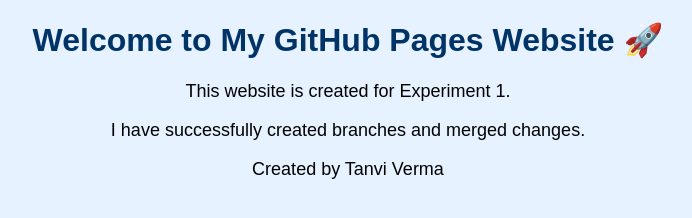
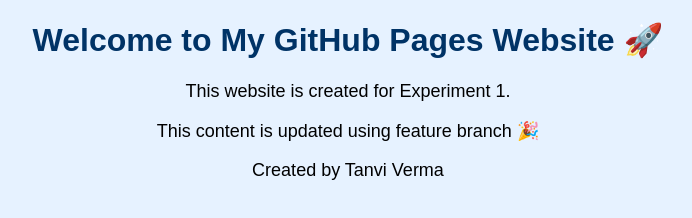
Before and after one commit to Tanviverma047/experiment-1, a plain HTML site: page index.html in a window 1280 px wide. Shown: the whole page, without its empty margins (292-984 px from the left). Drawn offline with Linux system fonts and the light colour scheme.

Commit message:
Update index.html

```diff
--- a/index.html
+++ b/index.html
@@ -20,7 +20,7 @@
 
     <h1>Welcome to My GitHub Pages Website 🚀</h1>
     <p>This website is created for Experiment 1.</p>
-    <p>I have successfully created branches and merged changes.</p>
+    <p>This content is updated using feature branch 🎉</p>
 
     <footer>
         <p>Created by Tanvi Verma</p>
```
